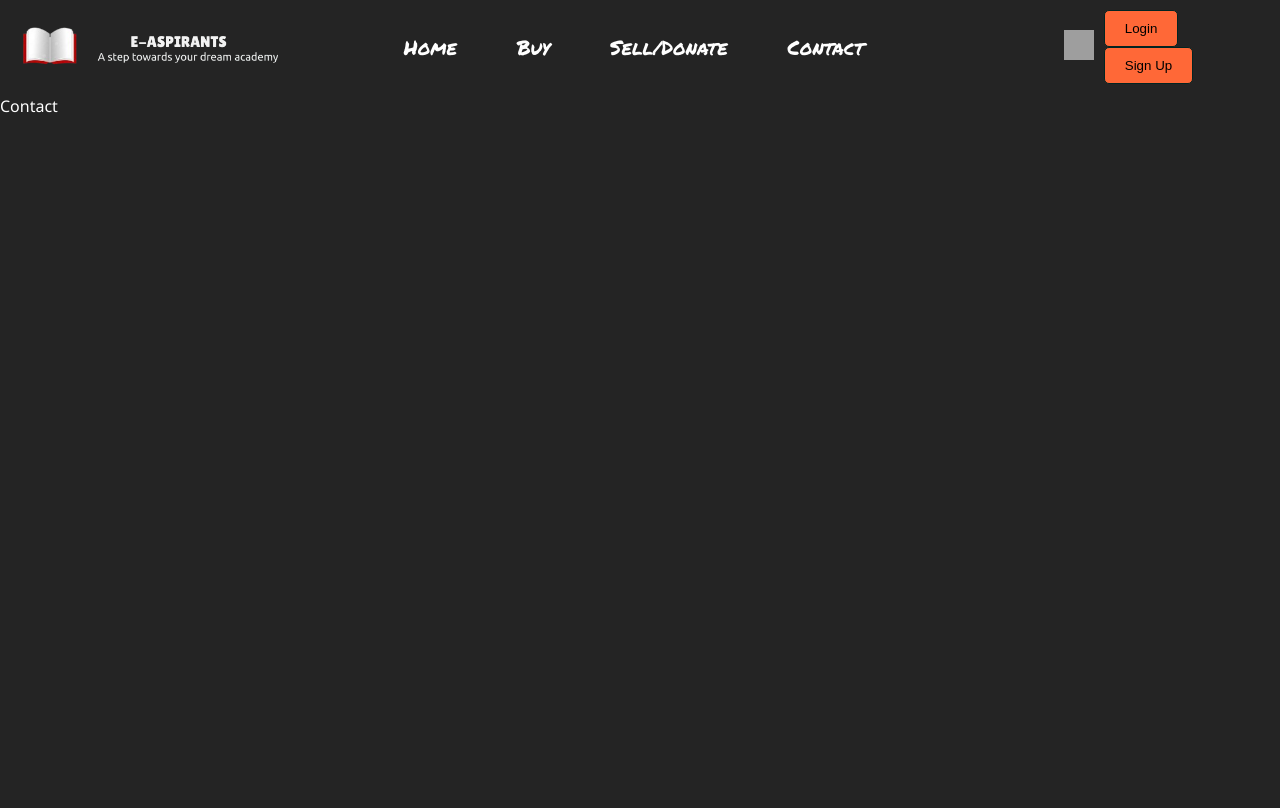
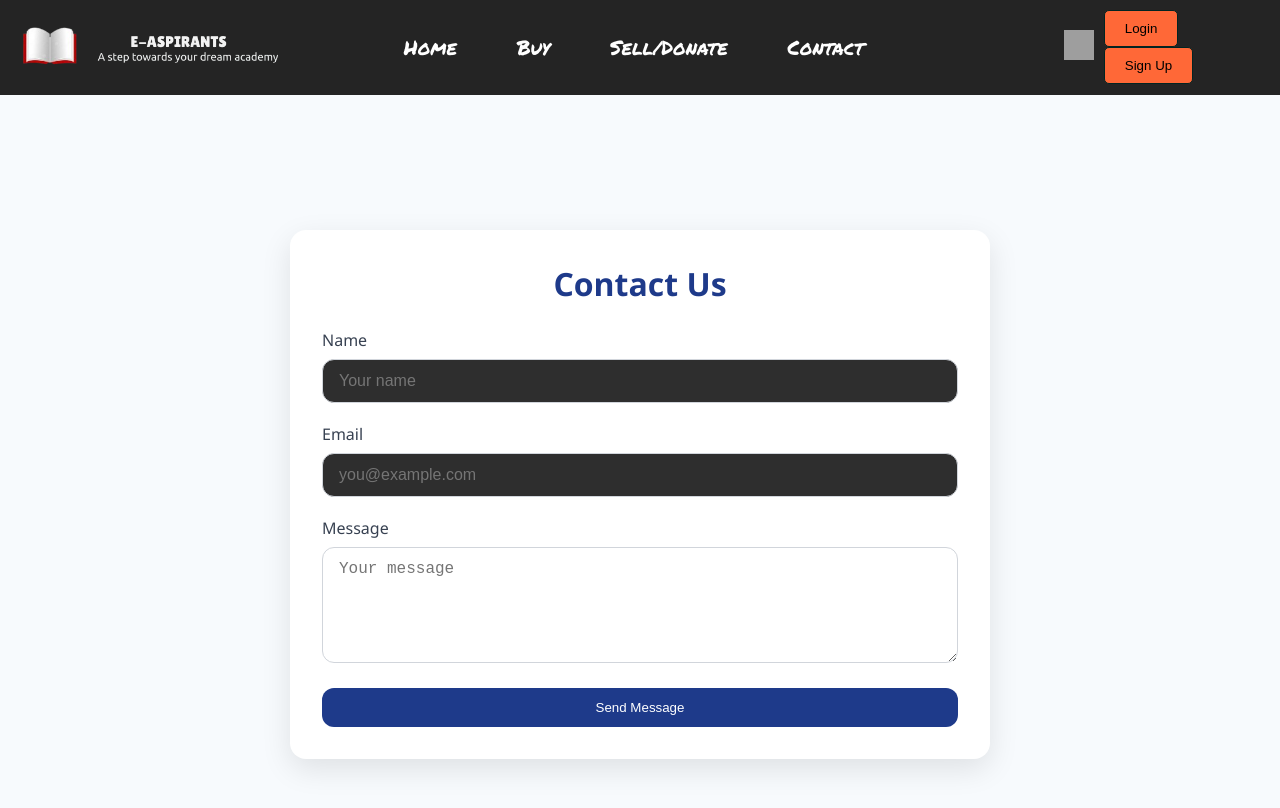
Before and after one commit to Prathik2004/e-aspirants, a React (Vite) app in the folder client/: page /contact in a window 1280 px wide. Shown: the top 808 px of the page. Built offline with nearby package versions, Linux system fonts and the light colour scheme; grey boxes are pictures that could not be loaded; the HTML template or start-up script is replaced by a standard one.

Commit message:
Contact.jsx

```diff
--- /dev/null
+++ b/client/src/pages/Contact.css
@@ -0,0 +1,70 @@
+.contact-page {
+  min-height: 100vh;
+  background-color: #f7fafd;
+  display: flex;
+  align-items: center;
+  justify-content: center;
+  padding: 4rem 1rem;
+}
+
+.contact-container {
+  width: 100%;
+  max-width: 700px;
+  background-color: white;
+  border-radius: 1rem;
+  box-shadow: 0 10px 30px rgba(0, 0, 0, 0.1);
+  padding: 2rem;
+}
+
+.contact-title {
+  font-size: 2rem;
+  font-weight: 600;
+  color: #1e3a8a;
+  text-align: center;
+  margin-bottom: 1.5rem;
+}
+
+.contact-form {
+  display: flex;
+  flex-direction: column;
+  gap: 1.25rem;
+}
+
+.contact-label {
+  display: block;
+  color: #374151;
+  font-weight: 500;
+  margin-bottom: 0.5rem;
+}
+
+.contact-input,
+.contact-textarea {
+  width: 100%;
+  padding: 0.75rem 1rem;
+  border: 1px solid #d1d5db;
+  border-radius: 0.75rem;
+  font-size: 1rem;
+  outline: none;
+  transition: border-color 0.2s;
+}
+
+.contact-input:focus,
+.contact-textarea:focus {
+  border-color: #1e3a8a;
+}
+
+.contact-button {
+  width: 100%;
+  background-color: #1e3a8a;
+  color: white;
+  font-weight: 500;
+  padding: 0.75rem;
+  border: none;
+  border-radius: 0.75rem;
+  cursor: pointer;
+  transition: background-color 0.2s;
+}
+
+.contact-button:hover {
+  background-color: #243f96;
+}
--- a/client/src/pages/Contact.jsx
+++ b/client/src/pages/Contact.jsx
@@ -1,13 +1,77 @@
-import React from 'react'
-import Header from '../components/Header'
+import React, { useState } from 'react';
+import './Contact.css';
+import axios from 'axios';
+import Header from '../components/Header';
 
 const Contact = () => {
+  const [formData, setFormData] = useState({ name: '', email: '', message: '' });
+  const [success, setSuccess] = useState(false);
+
+  const handleChange = (e) => {
+    setFormData({ ...formData, [e.target.name]: e.target.value });
+  };
+
+  const handleSubmit = async (e) => {
+    e.preventDefault();
+    try {
+      await axios.post(`${import.meta.env.VITE_BACKEND_URL}/api/contact`, formData);
+      setSuccess(true);
+      setFormData({ name: '', email: '', message: '' });
+    } catch (err) {
+      alert("Failed to send message.");
+    }
+  };
+
   return (
     <>
     <Header />
-    <div>Contact</div>
-    </>
-  )
-}
+    <div className="contact-page">
+      <div className="contact-container">
+        <h2 className="contact-title">Contact Us</h2>
+        {success && <p className="success-msg">Message sent successfully!</p>}
+        <form className="contact-form" onSubmit={handleSubmit}>
+          <div>
+            <label className="contact-label">Name</label>
+            <input
+              type="text"
+              name="name"
+              value={formData.name}
+              onChange={handleChange}
+              placeholder="Your name"
+              className="contact-input"
+              required
+              />
+          </div>
+          <div>
+            <label className="contact-label">Email</label>
+            <input
+              type="email"
+              name="email"
+              value={formData.email}
+              onChange={handleChange}
+              placeholder="you@example.com"
+              className="contact-input"
+              required
+              />
+          </div>
+          <div>
+            <label className="contact-label">Message</label>
+            <textarea
+              name="message"
+              value={formData.message}
+              onChange={handleChange}
+              rows="5"
+              placeholder="Your message"
+              className="contact-textarea"
+              required
+              ></textarea>
+          </div>
+          <button type="submit" className="contact-button">Send Message</button>
+        </form>
+      </div>
+    </div>
+  </>
+  );
+};
 
-export default Contact
+export default Contact;
```
Also changed, not shown: 1 other file (tests, documents, lock files or other folders).
